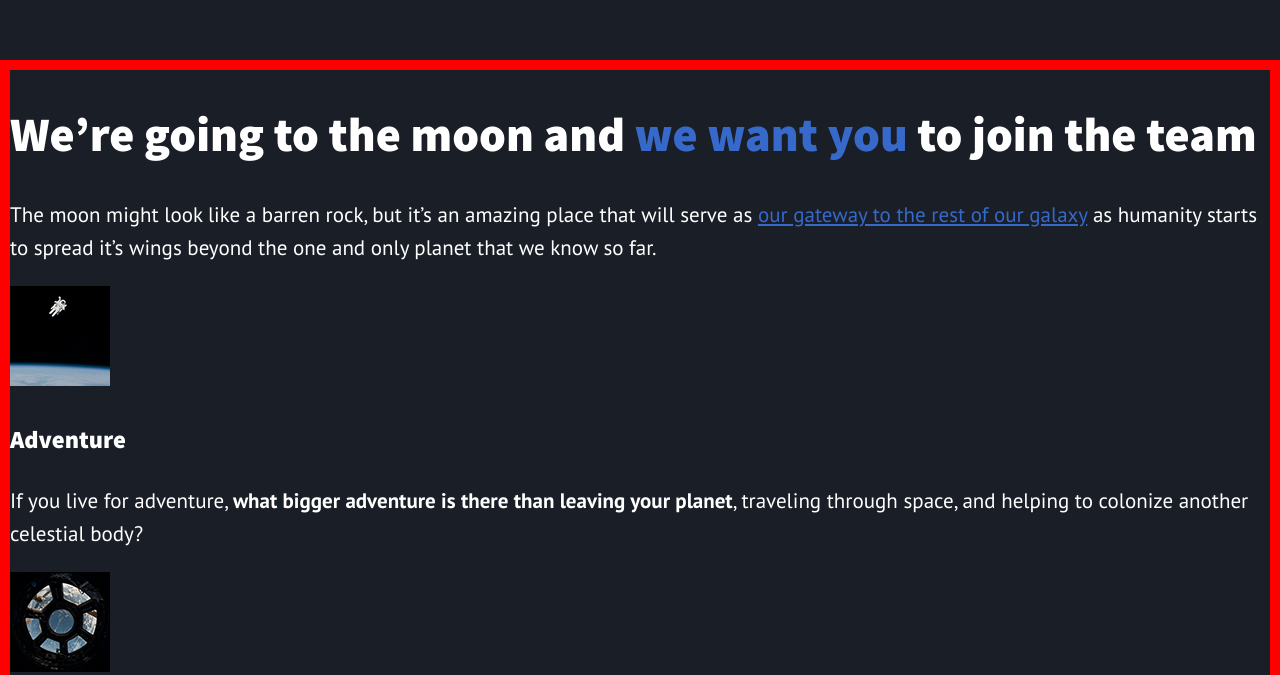
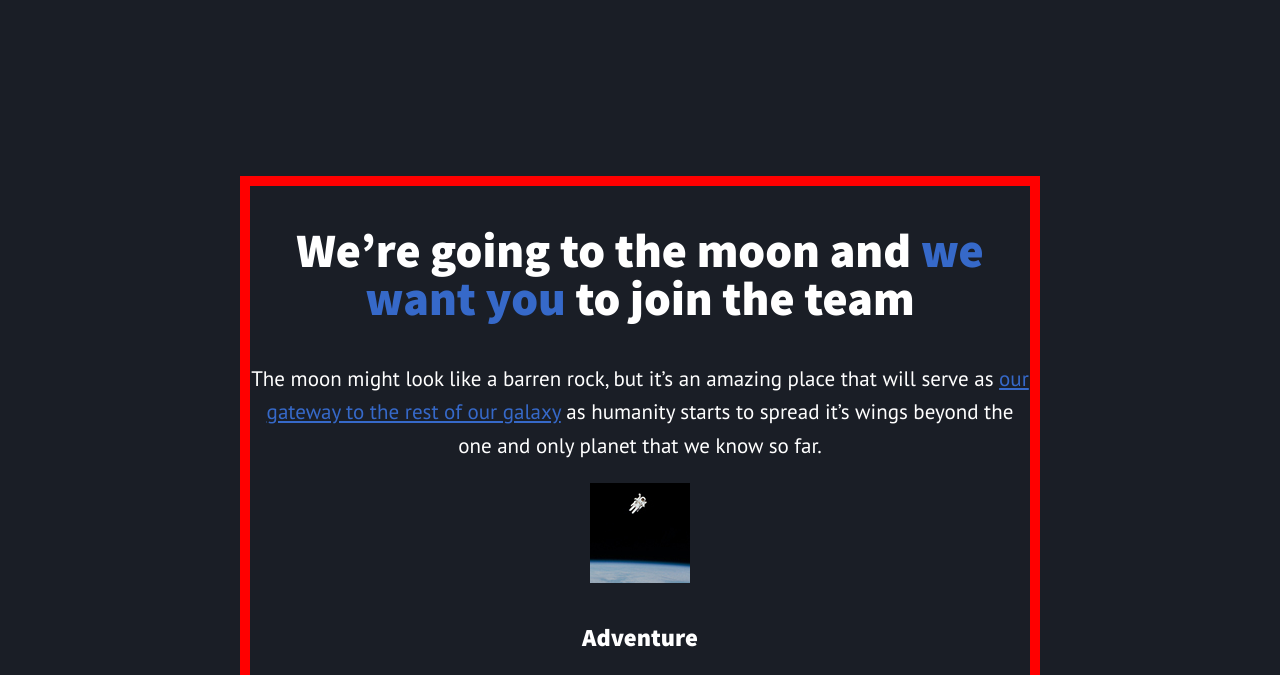
Before and after one commit to epocolis/html_css_basics, a plain HTML site: page index.html in a window 1280 px wide. Shown: the part 1090-1765 px from the top of the page. Drawn offline with Linux system fonts and the light colour scheme.

Commit message:
completed centering items on page

```diff
--- a/index.css
+++ b/index.css
@@ -98,5 +98,13 @@ section {
 }
 
 .container {
+    width: 800px;
+    margin-left: auto;
+    margin-right: auto;
     border: 10px solid red;
+
 }
+
+.text-center {
+    text-align: center;
+}
--- a/index.html
+++ b/index.html
@@ -14,12 +14,15 @@
 
 <body>
     <header class="hero">
-        <h1>Moonbase Alpha</h1>
-        <p>We’re setting up a base on the moon <strong>and we need your help!</strong></p>
-        <a href="mission.html" class="btn">join the mission</a>
+        <div class="container">
+            <h1>Moonbase Alpha</h1>
+            <p>We’re setting up a base on the moon <strong>and we need your help!</strong></p>
+            <a href="mission.html" class="btn">join the mission</a>
+        </div>
+
     </header>
 
-    <section>
+    <section class="text-center">
         <!-- container starts here-->
         <div class="container">
             <h2>We’re going to the moon and <span class="text-accent">we want you</span> to join the team</h2>
```
Also changed, not shown: 1 other file.
